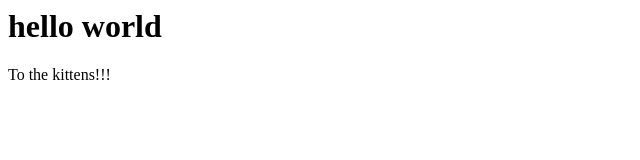
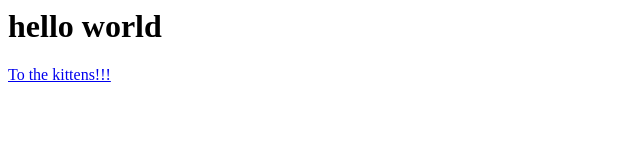
Before and after one commit to holyhazzan/holyhazzan.github.io, a plain HTML site: page index.html in a window 1280 px wide. Shown: the full height of the page, 0-640 px from the left. Drawn offline with Linux system fonts and the light colour scheme.

Commit message:
Update index.html

```diff
--- a/index.html
+++ b/index.html
@@ -1,2 +1,2 @@
 <h1>hello world</h1>
-<p>To the kittens!!!</p>
+<p><a href="kittens.html">To the kittens!!!</p>
```
